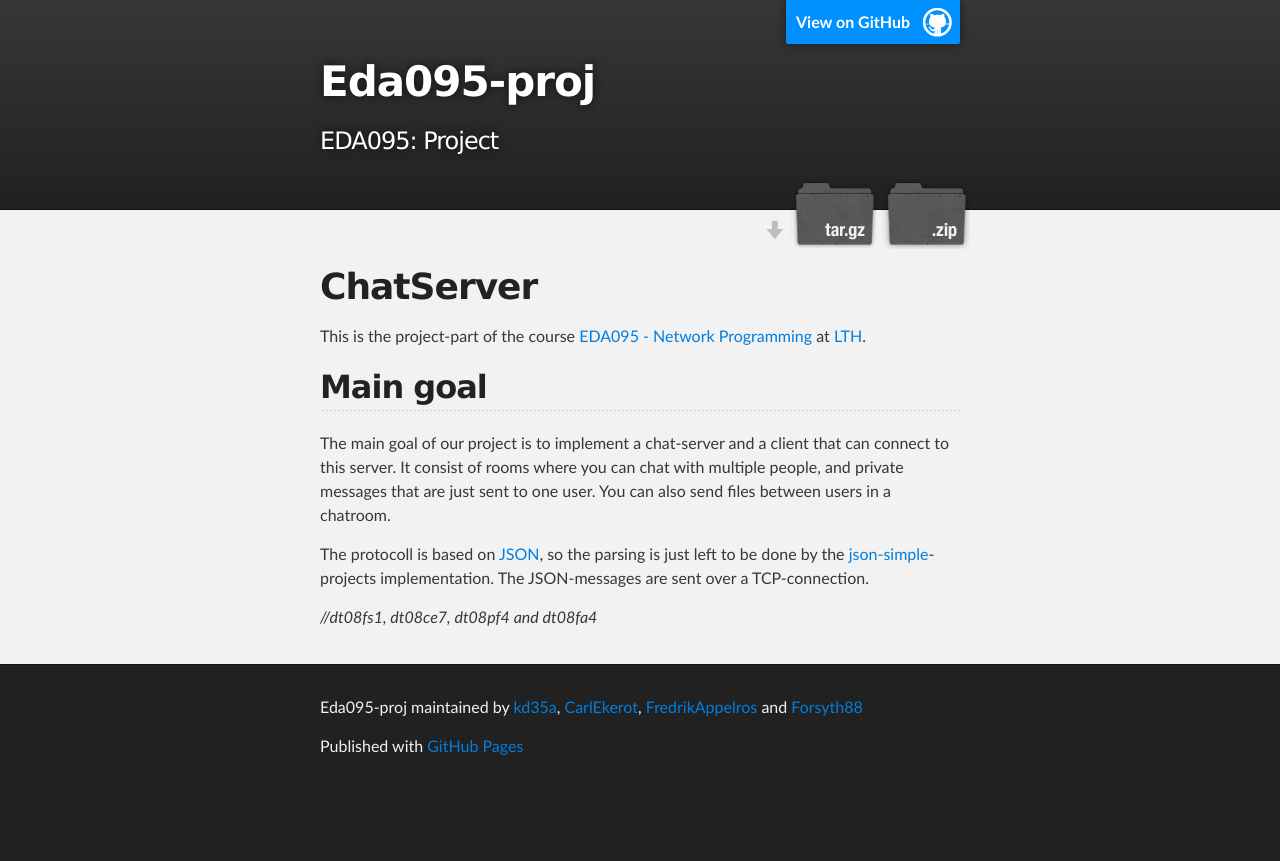
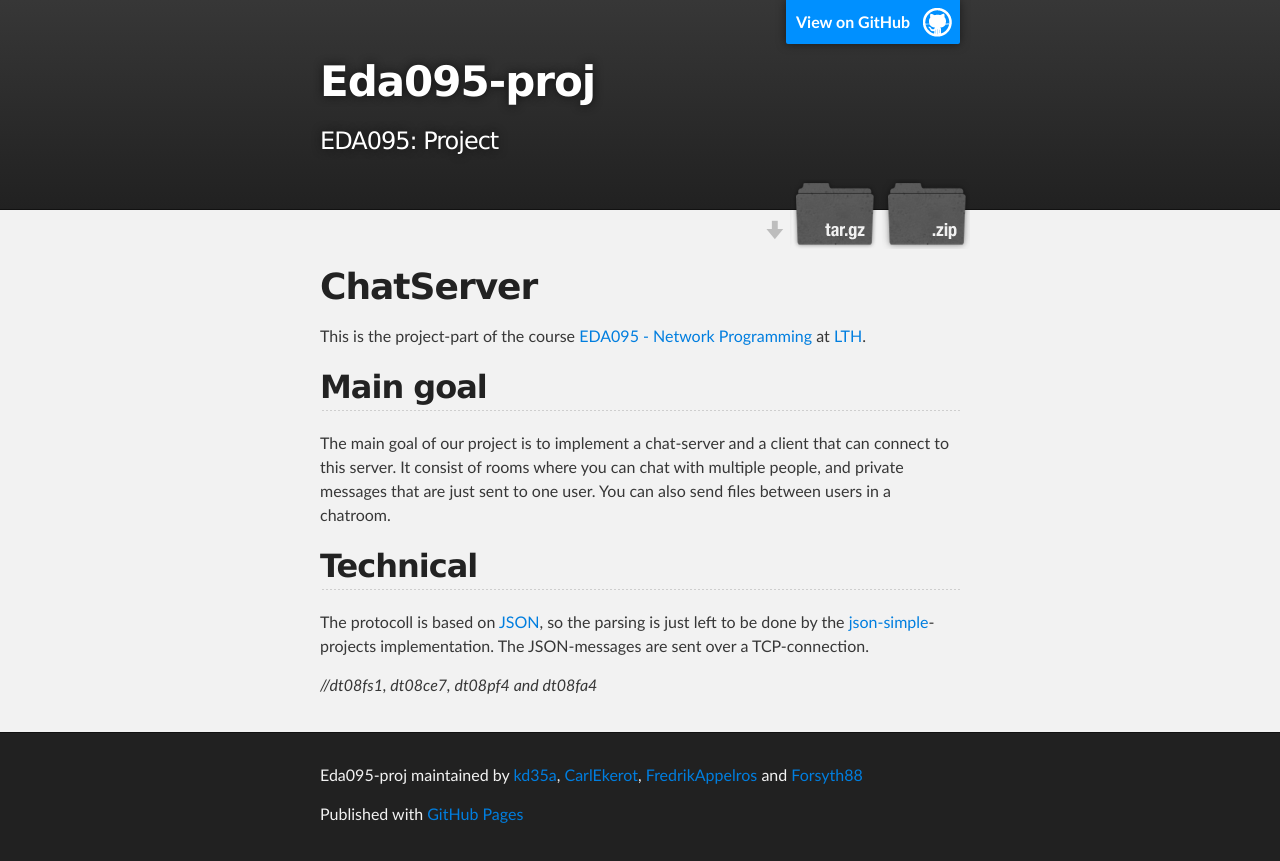
Before and after one commit to kd35a/eda095-proj, a plain HTML site: page index.html in a window 1280 px wide. Before the commit the page ends 800 px from the top, so only its background shows below. Drawn offline with Linux system fonts and the light colour scheme.

Commit message:
Added a headline for the technical part.

```diff
--- a/index.html
+++ b/index.html
@@ -40,6 +40,7 @@
 <p>The main goal of our project is to implement a chat-server and a client that can connect to this server. It
 consist of rooms where you can chat with multiple people, and private messages that are just sent to one
 user. You can also send files between users in a chatroom.</p>
+<h2>Technical</h2>
 <p>The protocoll is based on <a href="http://en.wikipedia.org/wiki/JSON">JSON</a>, so the parsing is just left
 to be done by the <a href="http://code.google.com/p/json-simple/">json-simple</a>-projects implementation.
 The JSON-messages are sent over a TCP-connection.</p>
```
